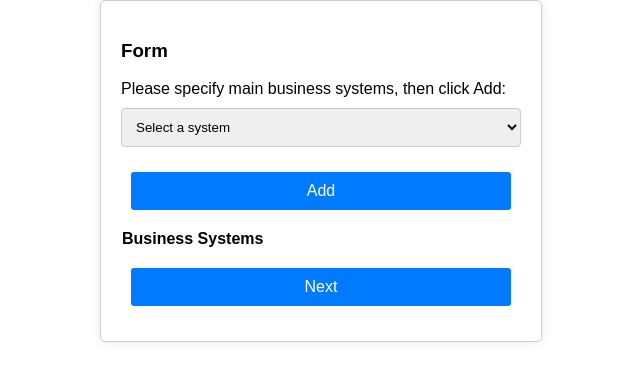
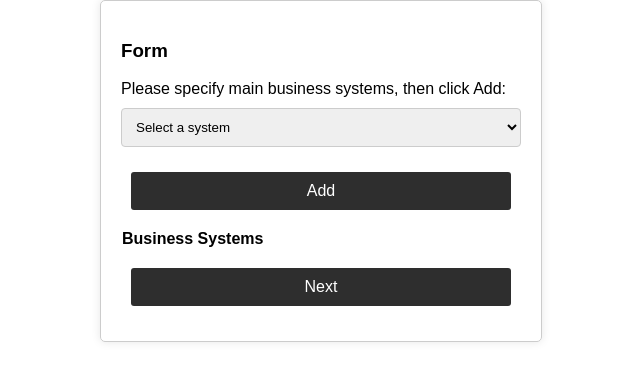
Before and after one commit to L-s-a-r-a-h/AVM, a React (Create React App) app in the folder my-app/: page /Form in a window 1280 px wide. Shown: the top 380 px of the page, without its empty margins (319-959 px from the left). Built offline with nearby package versions, Linux system fonts and the light colour scheme.

Commit message:
Update FormPriority.css
Change button colour

```diff
--- a/my-app/src/component/styles/FormPriority.css
+++ b/my-app/src/component/styles/FormPriority.css
@@ -54,7 +54,7 @@
   .button {
     padding: 10px 20px;
     margin-right: 10px;
-    background-color: #007bff;
+    background-color: #2E2E2E;
     color: #fff;
     border: none;
     border-radius: 3px;
```
